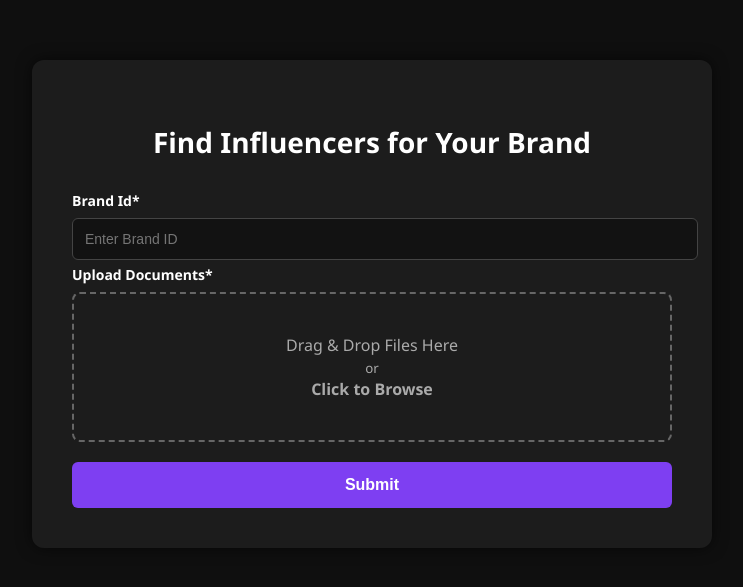
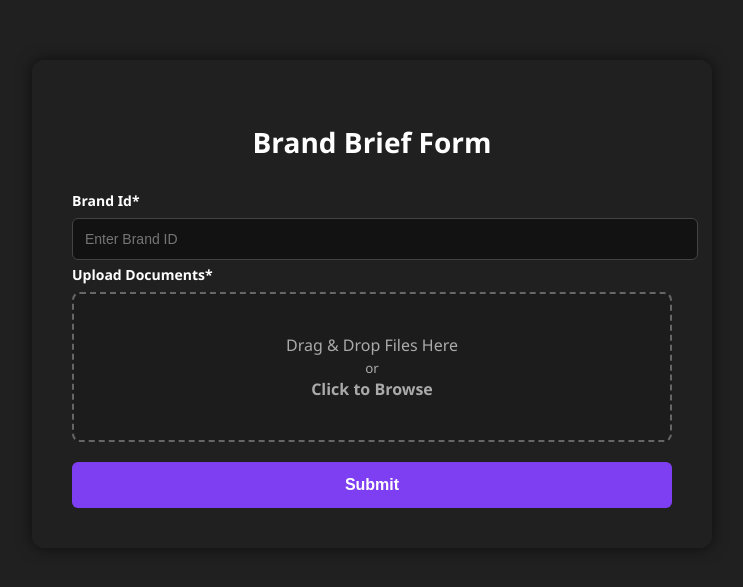
Before and after one commit to sravtaippa/generate, a Flask app: page /upload in a window 1280 px wide. Shown: the top 587 px of the page, without its empty margins (268-1011 px from the left). Run offline with Flask 3, Linux system fonts and the light colour scheme.

Commit message:
tiktok updation

```diff
--- a/app/templates/upload_form.html
+++ b/app/templates/upload_form.html
@@ -7,7 +7,7 @@
     body {
       margin: 0;
       padding: 0;
-      background-color: #0f0f0f;
+      background-color: #202020;
       font-family: 'Segoe UI', sans-serif;
       color: #fff;
     }
@@ -15,7 +15,7 @@
     .container {
       max-width: 600px;
       margin: 60px auto;
-      background-color: #1c1c1c;
+      background-color: #202020;
       border-radius: 12px;
       padding: 40px;
       box-shadow: 0 0 15px rgba(0, 0, 0, 0.6);
@@ -127,7 +127,7 @@
 <body>
 
   <div class="container">
-    <h2>Find Influencers for Your Brand</h2>
+    <h2>Brand Brief Form</h2>
 
     <form id="uploadForm" action="/submit_influencer_form_data" method="POST" enctype="multipart/form-data">
       <label for="brand_id">Brand Id*</label>
```
